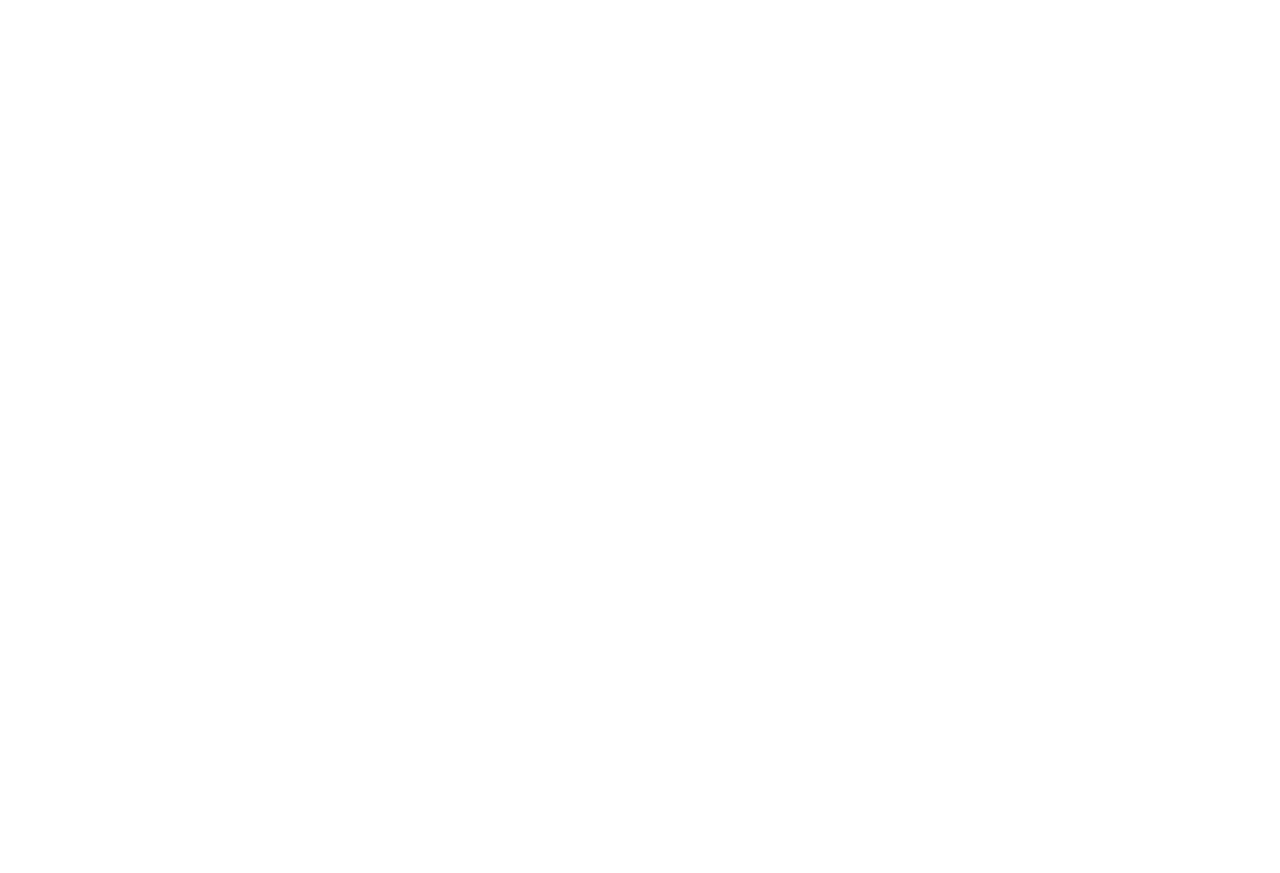
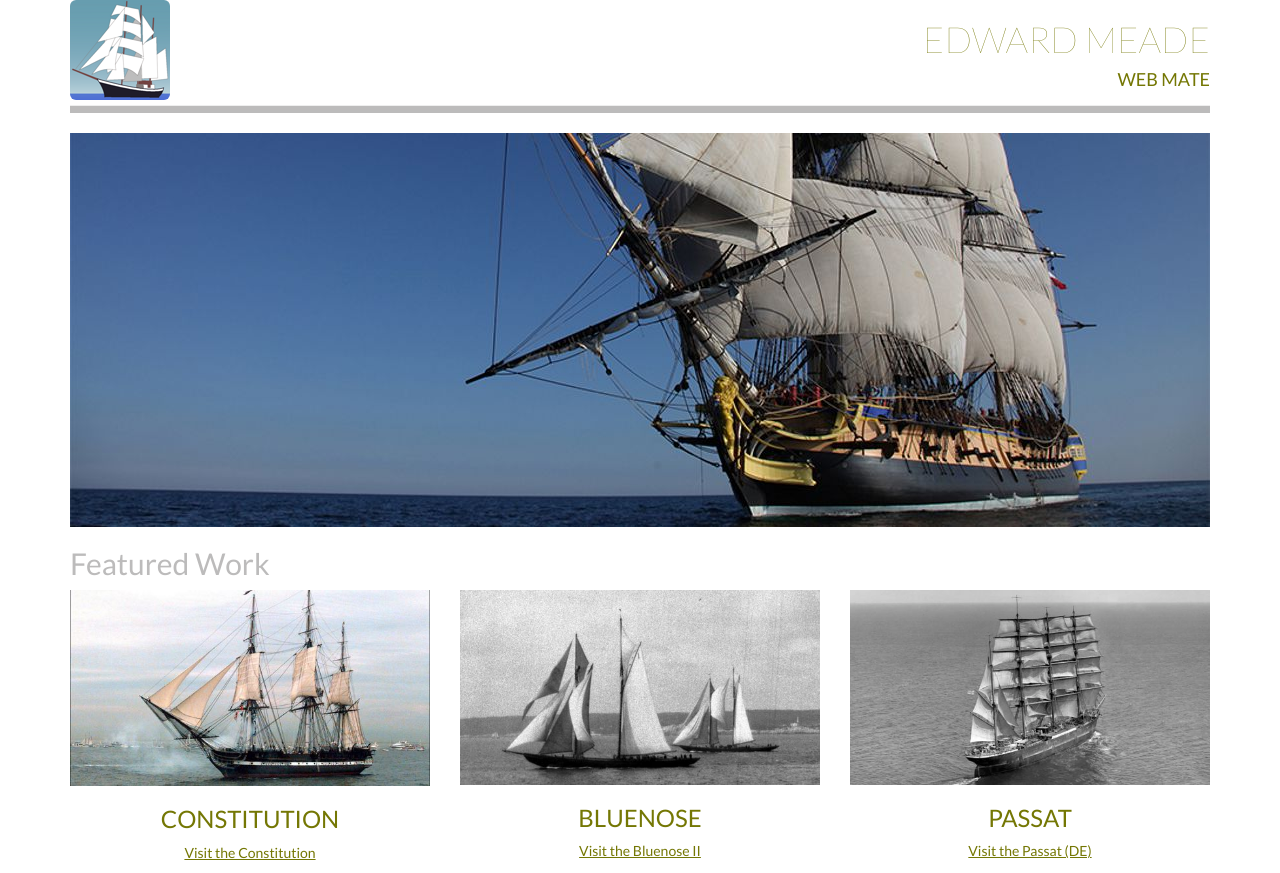
Before and after one commit to edwardmeade/ed-meade-portfolio, a plain HTML site: page EdMeadePortfolio/index.html in a window 1280 px wide. Before the commit the page ends 800 px from the top, so only its background shows below. Drawn offline with Linux system fonts and the light colour scheme.

Commit message:
feat: added index page, index style page, and images

```diff
--- a/EdMeadePortfolio/Content/index-style.css
+++ /dev/null
@@ -1,2 +0,0 @@
-body {
-}
--- /dev/null
+++ b/EdMeadePortfolio/css/index-style.css
@@ -0,0 +1,24 @@
+hr {
+    height: 0.5em;
+    background-color: #bcbbbb;
+    margin-top: 5px;
+
+}
+
+h1 {
+    font-family: 'Lato', Arial, sans-serif;
+    font-weight: 100;
+    color: #747704
+}
+
+h2 {
+    font-family: 'Lato', Arial, sans-serif;
+    font-weight: 400;
+    color: #bcbbbb;
+}
+
+h3, h4, a {
+    font-family: 'Lato', Arial, sans-serif;
+    font-weight: 400;
+    color: #747704
+}
--- a/EdMeadePortfolio/index.html
+++ b/EdMeadePortfolio/index.html
@@ -1,9 +1,63 @@
 <!DOCTYPE html>
 <html xmlns="http://www.w3.org/1999/xhtml">
 <head>
-    <title></title>
+    <meta charset="utf-8">
+    <meta http-equiv="X-UA-Compatible" content="IE=edge">
+    <meta name="viewport" content="width=device-width, initial-scale=1">
+    <title>Ed's Portfolio</title>
+    <link href="css/bootstrap.min.css" rel="stylesheet">
+    <link href="css/index-style.css" rel="stylesheet" />
+    <link href='http://fonts.googleapis.com/css?family=Lato:100,400' rel='stylesheet' type='text/css'>
 </head>
+
 <body>
+    <div class="container">
+
+        <div class="row">
+            <div class="col-sm-4">
+                <img src="img/barkentine_icon_small.png" label="Barkentine logo" class="img-rounded" />
+            </div>
+            <div class="col-sm-8 text-right">
+                <h1 class="text-uppercase">edward meade</h1>
+                <h4 class="text-uppercase">web mate</h4>
+            </div>
+        </div>
+
+        <hr/>
+
+        <div class="row">
+            <div class="col-sm-12">
+                <img src="img/hermione2.jpg" label="Hermione frigate" class="img-responsive" />
+            </div>
+        </div>
+
+        <div class="row">
+            <div class="col-sm-12 text-left">
+                <h2 class="text-capitalize">featured work</h2>
+            </div>
+        </div>
+
+        <div class="row">
+            <div class="col-sm-4 text-center">
+                <img src="img/constitution.jpg" label="Constitution frigate" class="img-responsive" />
+                <h3 class="text-uppercase">constitution</h3>
+                <p><a href="http://www.ussconstitutionmuseum.org"><u>Visit the Constitution</u></a></p>
+            </div>
+
+            <div class="col-sm-4 text-center">
+                <img src="img/Bluenose-&-G-L-Thebaud.jpg" label="Bluenose schooner" class="img-responsive" />
+                <h3 class="text-uppercase">bluenose</h3>
+                <p><a href="http://www.bluenose.novascotia.ca"><u>Visit the Bluenose II</u></a></p>
+            </div>
+
+            <div class="col-sm-4 text-center">
+                <img src="img/passat.jpg" label="Passat barque" class="img-responsive" />
+                <h3 class="text-uppercase">passat</h3>
+                <p><a href="http://www.ss-passat.com"><u>Visit the Passat (DE)</u></a></p>
+            </div>
+        </div>
+
+    </div>
 
 </body>
 </html>
```
Also changed, not shown: EdMeadePortfolio/css/bootstrap-theme.css (renamed from EdMeadePortfolio/Content/bootstrap-theme.css), EdMeadePortfolio/css/bootstrap-theme.min.css (renamed from EdMeadePortfolio/Content/bootstrap-theme.min.css), EdMeadePortfolio/css/bootstrap.css (renamed from EdMeadePortfolio/Content/bootstrap.css), EdMeadePortfolio/css/bootstrap.min.css (renamed from EdMeadePortfolio/Content/bootstrap.min.css), EdMeadePortfolio/img/Bluenose-&-G-L-Thebaud.jpg (added), EdMeadePortfolio/img/barkentine_icon_small.png (added), EdMeadePortfolio/img/constitution.jpg (added), EdMeadePortfolio/img/hermione2.jpg (added), EdMeadePortfolio/img/passat.jpg (added), 5 other files.
